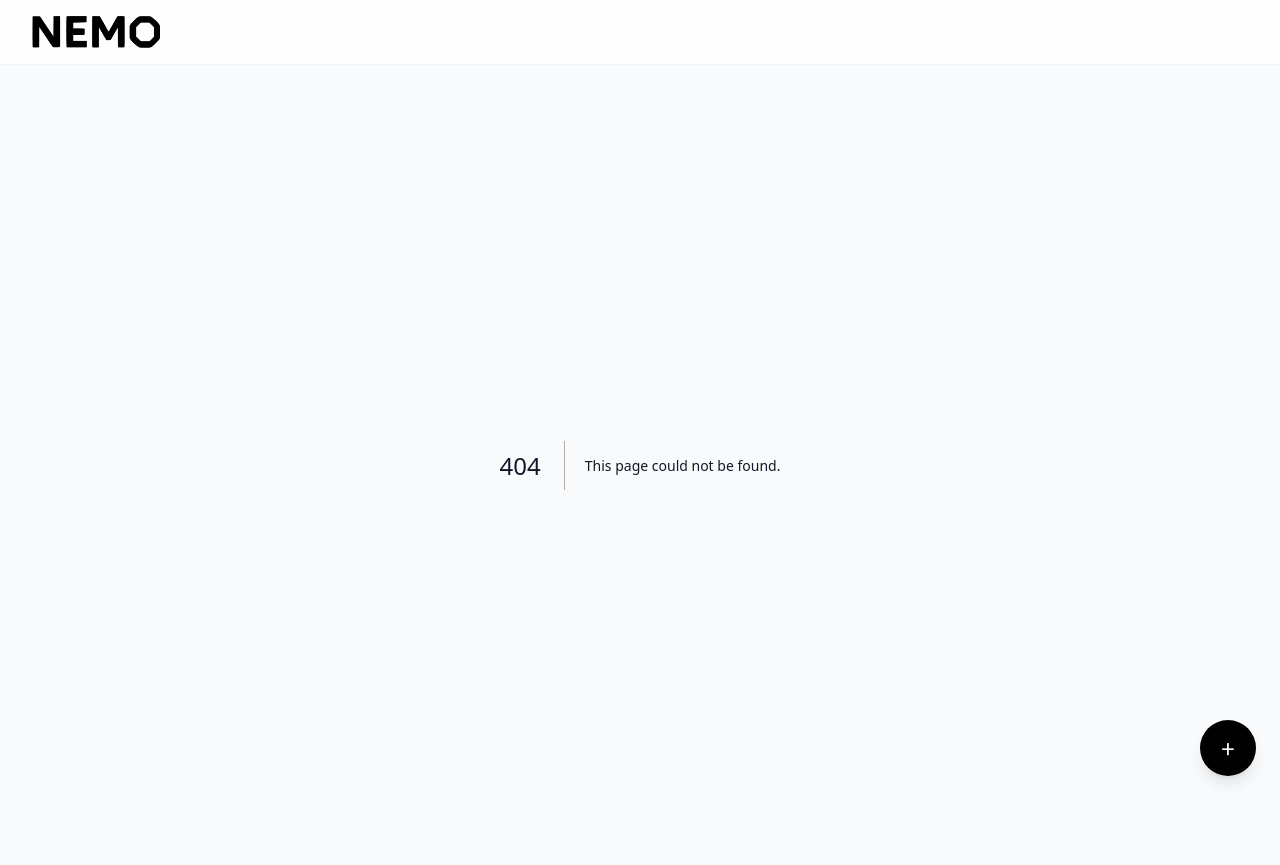
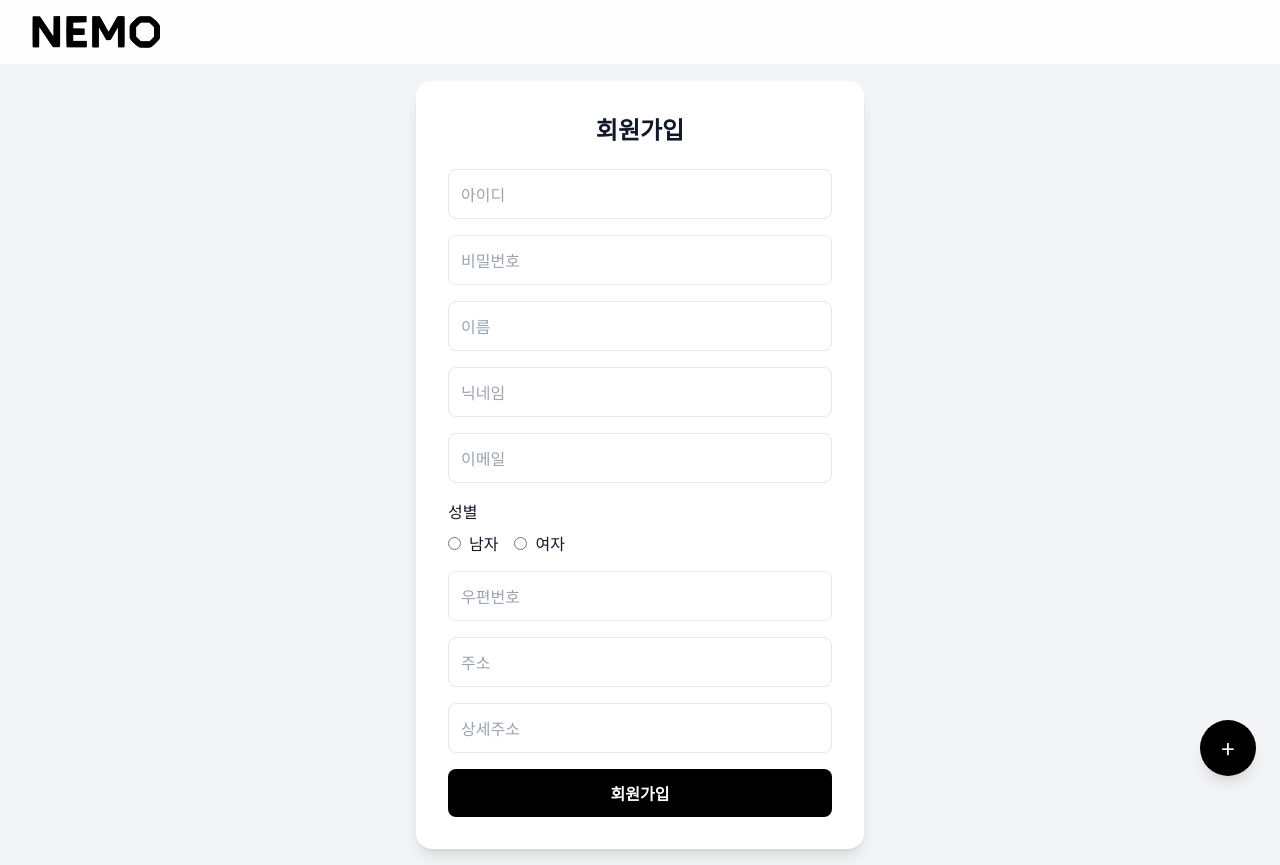
Before and after one commit to NEMO-tabtab/web, a Next.js app: page /signup in a window 1280 px wide. Before the commit this address had no page. Built offline with nearby package versions, Linux system fonts and the light colour scheme; some icons are missing.

Commit message:
fix : signup 페이지 주석 제거 및 엔드포인트 수정 (#53)

```diff
--- /dev/null
+++ b/src/app/signup/page.tsx
@@ -0,0 +1,142 @@
+"use client";
+
+import { useState } from "react";
+import { useRouter } from "next/navigation";
+
+export default function SignupPage() {
+    const router = useRouter();
+
+    const [dataForm, setForm] = useState({
+        loginId: "",
+        password: "",
+        name: "",
+        nickname: "",
+        email: "",
+        gender: "",
+        zipcode: "",
+        address: "",
+        addressSub: "",
+    });
+
+    const handleChange = (e: React.ChangeEvent<HTMLInputElement>) => {
+        setForm({
+            ...dataForm,
+            [e.target.name]: e.target.value,
+        });
+    };
+
+    const handleSubmit = async (e: React.FormEvent) => {
+        e.preventDefault();
+
+        try {
+            const formData = new FormData();
+
+            Object.entries(dataForm).forEach(([key, value]) => {
+                formData.append(key, value as string);
+            });
+
+            const res = await fetch("http://localhost:8080/api/user/insert", {
+                method: "POST",
+                body: formData,
+            });
+
+            if (!res.ok) {
+                throw new Error("회원가입 실패");
+            }
+
+            alert("회원가입 성공!");
+            router.push("/login");
+        } catch (error) {
+            alert("회원가입 중 오류 발생");
+        }
+    };
+
+    return (
+        <div className="flex min-h-screen items-center justify-center bg-gray-100">
+            <div className="w-full max-w-md rounded-2xl bg-white p-8 shadow-lg">
+                <h1 className="mb-6 text-center text-2xl font-bold">회원가입</h1>
+
+                <form onSubmit={handleSubmit} className="space-y-4">
+                    <input
+                        name="loginId"
+                        placeholder="아이디"
+                        onChange={handleChange}
+                        className="w-full rounded-lg border p-3"
+                    />
+
+                    <input
+                        type="password"
+                        name="password"
+                        placeholder="비밀번호"
+                        onChange={handleChange}
+                        className="w-full rounded-lg border p-3"
+                    />
+
+                    <input
+                        name="name"
+                        placeholder="이름"
+                        onChange={handleChange}
+                        className="w-full rounded-lg border p-3"
+                    />
+
+                    <input
+                        name="nickname"
+                        placeholder="닉네임"
+                        onChange={handleChange}
+                        className="w-full rounded-lg border p-3"
+                    />
+
+                    <input
+                        name="email"
+                        placeholder="이메일"
+                        onChange={handleChange}
+                        className="w-full rounded-lg border p-3"
+                    />
+
+                    <div>
+                        <p className="mb-2 font-medium">성별</p>
+                        <div className="flex gap-4">
+                            <label className="flex items-center gap-2">
+                                <input type="radio" name="gender" value="M" onChange={handleChange} />
+                                남자
+                            </label>
+
+                            <label className="flex items-center gap-2">
+                                <input type="radio" name="gender" value="F" onChange={handleChange} />
+                                여자
+                            </label>
+                        </div>
+                    </div>
+
+                    <input
+                        name="zipcode"
+                        placeholder="우편번호"
+                        onChange={handleChange}
+                        className="w-full rounded-lg border p-3"
+                    />
+
+                    <input
+                        name="address"
+                        placeholder="주소"
+                        onChange={handleChange}
+                        className="w-full rounded-lg border p-3"
+                    />
+
+                    <input
+                        name="addressSub"
+                        placeholder="상세주소"
+                        onChange={handleChange}
+                        className="w-full rounded-lg border p-3"
+                    />
+
+                    <button
+                        type="submit"
+                        className="w-full rounded-lg bg-black py-3 font-bold text-white hover:bg-gray-800"
+                    >
+                        회원가입
+                    </button>
+                </form>
+            </div>
+        </div>
+    );
+}
```
